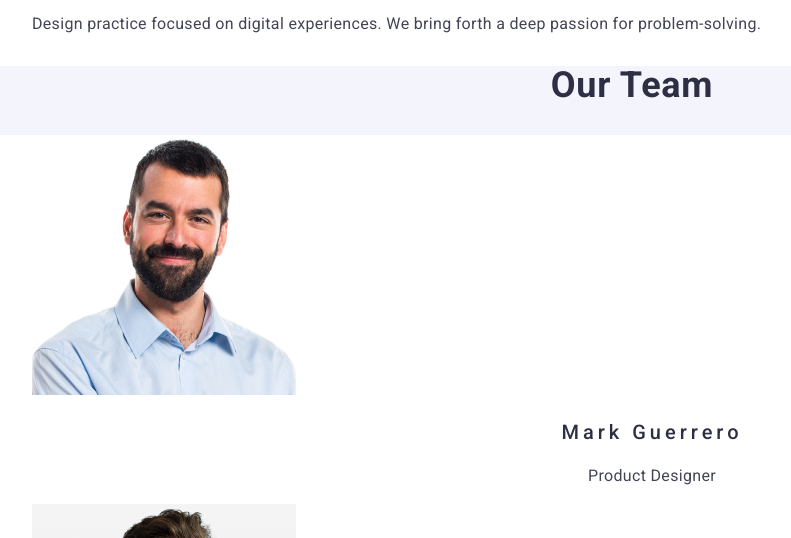
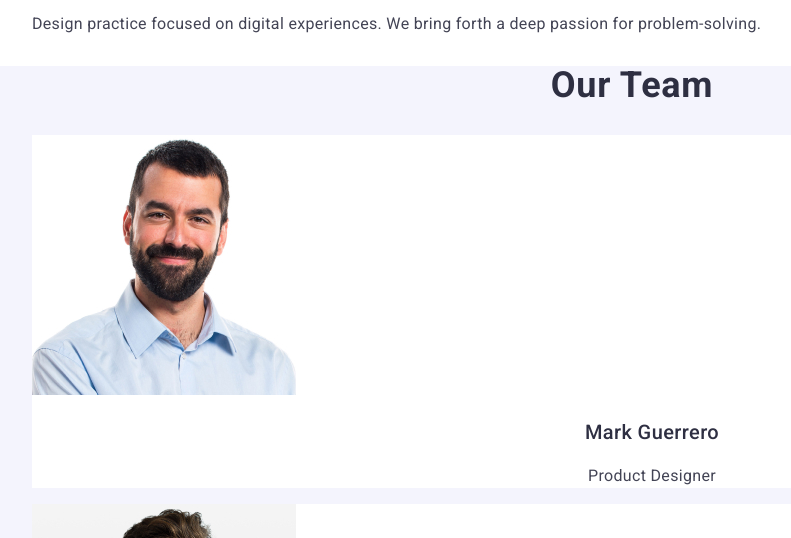
Before and after one commit to Vadym033/goit-markup-hw-02, a plain HTML site: page index.html in a window 1280 px wide. Shown: the part 720-1258 px from the top of the page, without its empty margins (8-799 px from the left). Drawn offline with nearby package versions, Linux system fonts and the light colour scheme.

Commit message:
home work 2 finish 2

```diff
--- a/css/style.css
+++ b/css/style.css
@@ -7,9 +7,11 @@ body {
 a {
   text-decoration: none;
 }
+
 ul {
   list-style: none;
 }
+
 .link {
   text-decoration: none;
 }
@@ -56,6 +58,7 @@ ul {
   line-height: 1.5;
   letter-spacing: 0.02em;
 }
+
 .header-address-link:hover,
 .header-address-link:focus {
   color: #404bbf;
@@ -67,6 +70,7 @@ ul {
 .section-title {
   background: #2e2f42;
 }
+
 .title {
   color: #fff;
   text-align: center;
@@ -75,6 +79,7 @@ ul {
   line-height: 1.07;
   letter-spacing: 0.02em;
 }
+
 .button-title-orderservice:hover,
 .button-title-orderservice:focus {
   background-color: #404bbf;
@@ -101,6 +106,7 @@ ul {
   line-height: 1.2;
   letter-spacing: 0.02em;
 }
+
 .ourbenefits-text {
   color: #434455;
   font-size: 16px;
@@ -115,10 +121,6 @@ ul {
   background-color: #f4f4fd;
 }
 
-.ourteam-list {
-  background-color: #ffffff;
-}
-
 .ourteam-title {
   color: #2e2f42;
   text-align: center;
@@ -129,18 +131,25 @@ ul {
   text-transform: capitalize;
 }
 
+.ourteam-list {
+}
+
 .ourteam-item {
+  background-color: #ffffff;
 }
+
 .ourteam-img {
 }
+
 .ourteam-member {
   color: #2e2f42;
   text-align: center;
   font-size: 20px;
   font-weight: 500;
   line-height: 1.2;
-  letter-spacing: 0.2em;
+  letter-spacing: 0.02em;
 }
+
 .ourteam-profession {
   color: #434455;
   text-align: center;
@@ -154,6 +163,7 @@ ul {
 
 .ourportfolio {
 }
+
 .ourportfolio-title {
   color: #2e2f42;
   text-align: center;
@@ -164,12 +174,16 @@ ul {
   letter-spacing: 0.02em;
   text-transform: capitalize;
 }
+
 .ourportfolio-list {
 }
+
 .ourportfolio-item {
 }
+
 .ourportfolio-img {
 }
+
 .ourportfolio-subtitle {
   color: #2e2f42;
   font-family: Roboto;
@@ -178,6 +192,7 @@ ul {
   line-height: 1.2;
   letter-spacing: 0.02em;
 }
+
 .ourportfolio-text {
   color: #434455;
   font-family: Roboto;
@@ -207,6 +222,7 @@ ul {
   letter-spacing: 0.03em;
   text-transform: uppercase;
 }
+
 .footer-text {
   color: #f4f4fd;
   font-size: 16px;
```
